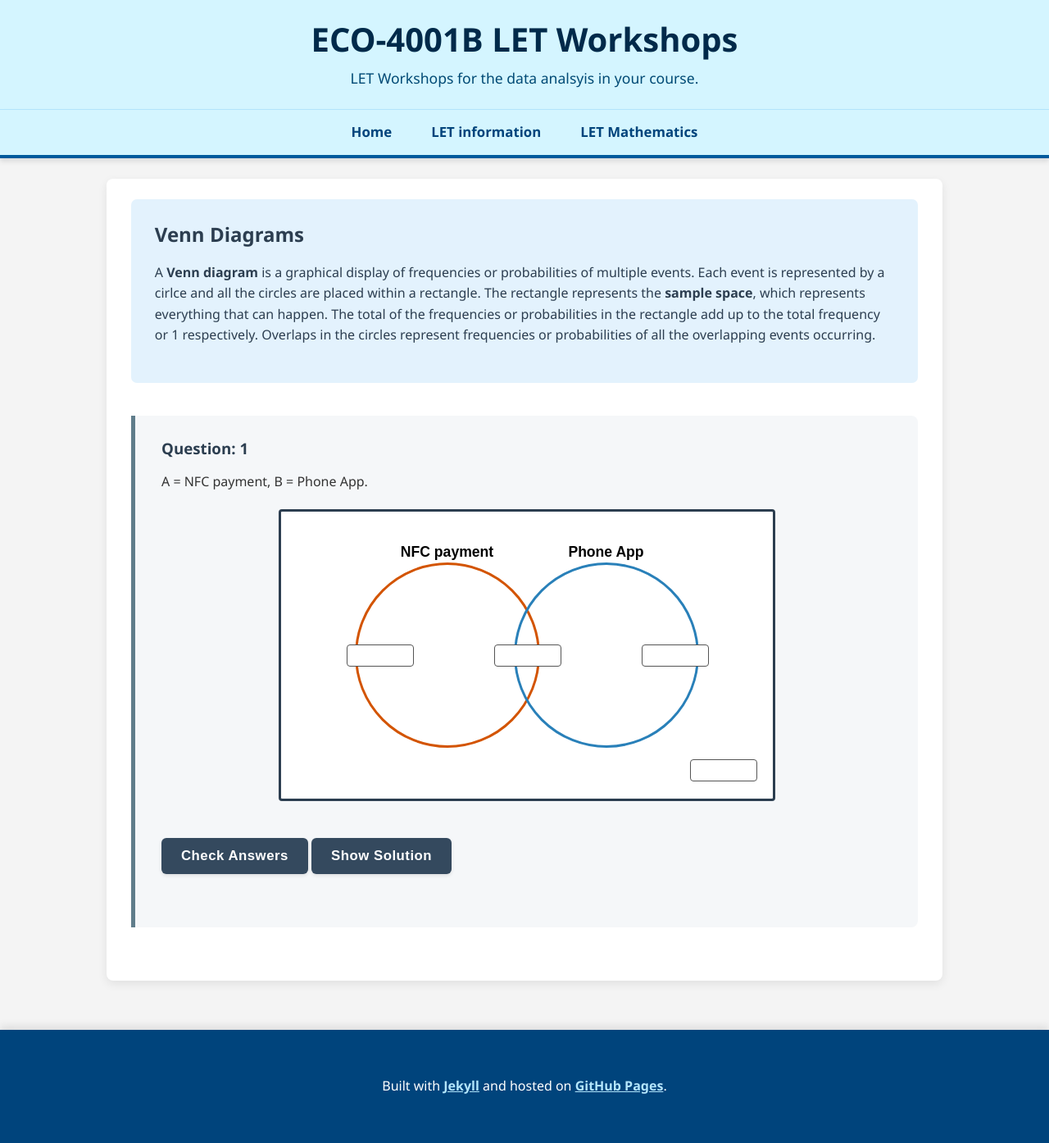
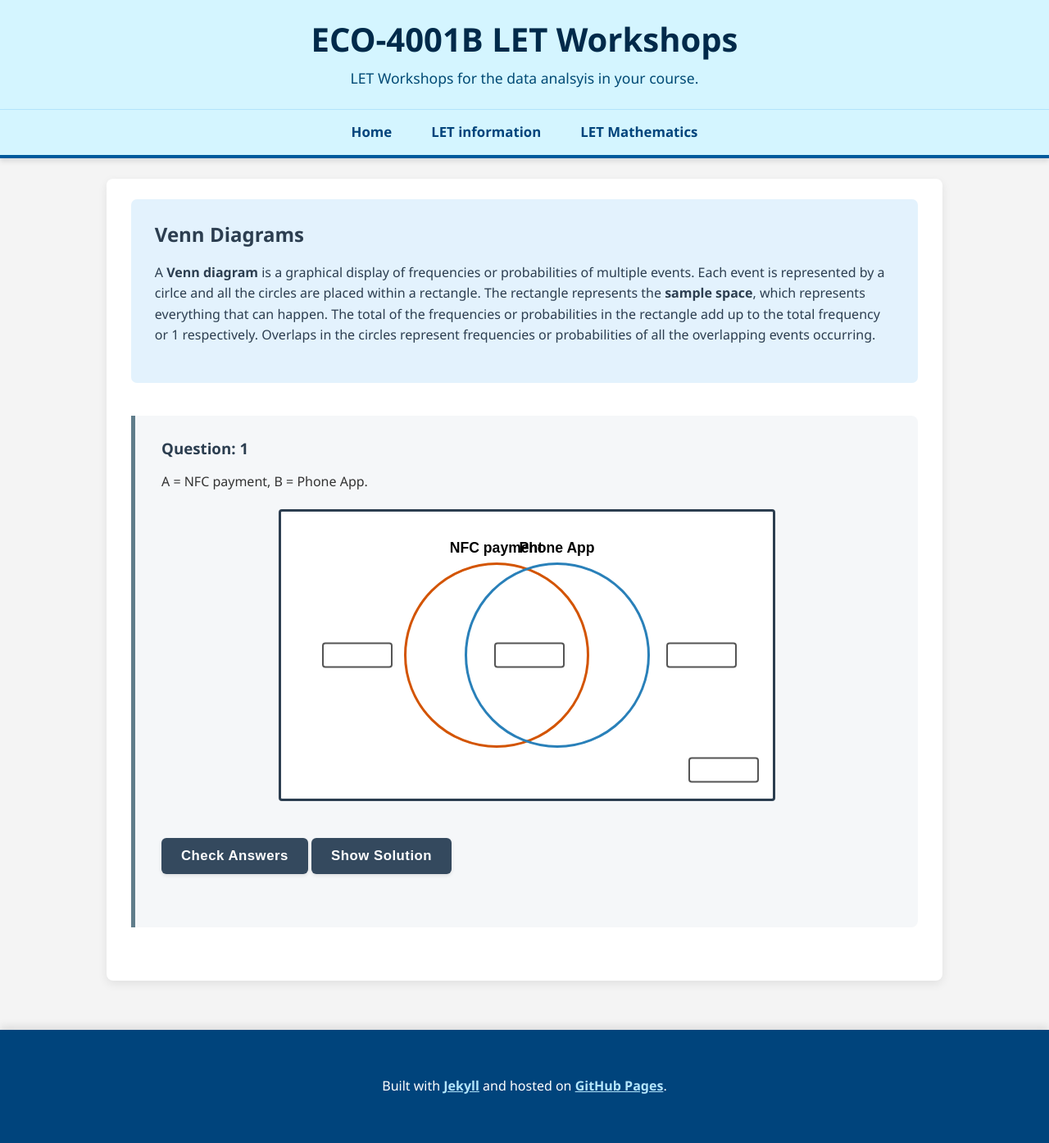
Before and after one commit to probe973/eco-4001b, a Jekyll site: the page built from probability/03-venn.md, in a window 1280 px wide. Shown: the whole page at 82% size. Built offline with Jekyll 4.4.1, drawn with Linux system fonts in a browser that asks for light colours.

Commit message:
Refine Venn diagram styles and responsiveness
Updated Venn diagram styles for better overlap and responsiveness.

```diff
--- a/assets/css/style.css
+++ b/assets/css/style.css
@@ -461,21 +461,21 @@ input[type=number] {
     background-color: #ffe6e6;
 }
 
-/* --- VENN DIAGRAM STYLES --- */
+/* --- VENN DIAGRAM STYLES (Fixed) --- */
 
 .venn-wrapper {
     position: relative;
     width: 100%;
-    max-width: 600px; /* Limits width so it doesn't look stretched */
-    height: 350px;    /* Fixed height to ensure circles stay circular-ish */
+    max-width: 600px;
+    height: 350px;
     margin: 20px auto;
-    border: 3px solid #2c3e50; /* The "Universe" Box */
+    border: 3px solid #2c3e50;
     background-color: #fff;
     border-radius: 4px;
     font-family: sans-serif;
 }
 
-/* The Circles */
+/* The Circles - MOVED CLOSER FOR MORE OVERLAP */
 .venn-circle {
     position: absolute;
     width: 220px;
@@ -483,24 +483,25 @@ input[type=number] {
     border-radius: 50%;
     border: 3px solid #2c3e50;
     top: 50%;
-    transform: translateY(-50%); /* Vertically center */
-    /* Accessibility: High contrast borders */
+    transform: translateY(-50%);
+    background-color: transparent; /* Ensure we can see through them */
+    pointer-events: none; /* Let clicks pass through to inputs if they overlap weirdly */
 }
 
 .venn-left {
-    left: 15%;
-    border-color: #d35400; /* Distinct color A (Orange) - AA Compliant */
+    left: 25%; /* Increased from 15% to create more overlap */
+    border-color: #d35400; /* Orange */
 }
 
 .venn-right {
-    right: 15%;
-    border-color: #2980b9; /* Distinct color B (Blue) - AA Compliant */
+    right: 25%; /* Increased from 15% to create more overlap */
+    border-color: #2980b9; /* Blue */
 }
 
-/* Labels for the circles */
+/* Labels */
 .venn-label {
     position: absolute;
-    top: -30px; /* Sit just above the circle */
+    top: -35px;
     width: 100%;
     text-align: center;
     font-weight: bold;
@@ -508,51 +509,62 @@ input[type=number] {
     color: #000;
 }
 
-/* Input Containers (Positioned over the zones) */
+/* Input Zones */
 .venn-zone {
     position: absolute;
     top: 50%;
     transform: translate(-50%, -50%);
     width: 80px;
     text-align: center;
-    z-index: 10; /* Ensure inputs sit ON TOP of circle borders */
+    z-index: 10;
 }
 
-/* Zone Positions */
-.zone-a-only { left: 20%; }
-.zone-b-only { left: 80%; }
-.zone-intersect { left: 50%; }
+/* Adjusted positions for greater overlap */
+.zone-a-only { left: 15%; }
+.zone-b-only { left: 85%; }
+.zone-intersect { left: 50%; } /* Center */
 .zone-outside {
     top: 90%;
     left: 90%;
     width: auto;
 }
 
-/* Input styling specific to Venn */
+/* Input Styling */
 .venn-zone input {
     width: 70px;
-    padding: 5px;
+    padding: 6px;
     text-align: center;
     font-weight: bold;
-    border: 1px solid #555;
+    border: 2px solid #555; /* Thicker default border for visibility */
     border-radius: 4px;
+    background-color: #fff;
 }
 
-/* Static text styling (when value is given) */
+/* --- VALIDATION OVERRIDES (Fixing the "Not Red" issue) --- */
+.venn-zone input.input-correct {
+    border: 3px solid #006400 !important; /* Dark Green */
+    background-color: #e8f5e9 !important;
+}
+
+.venn-zone input.input-incorrect {
+    border: 3px solid #8b0000 !important; /* Dark Red */
+    background-color: #fbe9e7 !important;
+}
+
 .venn-value {
     font-size: 1.2em;
     font-weight: bold;
-    background-color: rgba(255,255,255,0.9); /* Background to read over lines */
+    background-color: rgba(255,255,255,0.9);
     padding: 2px 5px;
     border-radius: 3px;
 }
 
-/* Responsive adjust for mobile */
+/* Mobile Responsiveness */
 @media (max-width: 500px) {
-    .venn-wrapper { height: 250px; }
-    .venn-circle { width: 160px; height: 160px; }
-    .venn-left { left: 5%; }
-    .venn-right { right: 5%; }
-    .zone-a-only { left: 15%; }
-    .zone-b-only { left: 85%; }
+    .venn-wrapper { height: 280px; }
+    .venn-circle { width: 150px; height: 150px; }
+    .venn-left { left: 15%; }
+    .venn-right { right: 15%; }
+    .zone-a-only { left: 10%; }
+    .zone-b-only { left: 90%; }
 }
```
